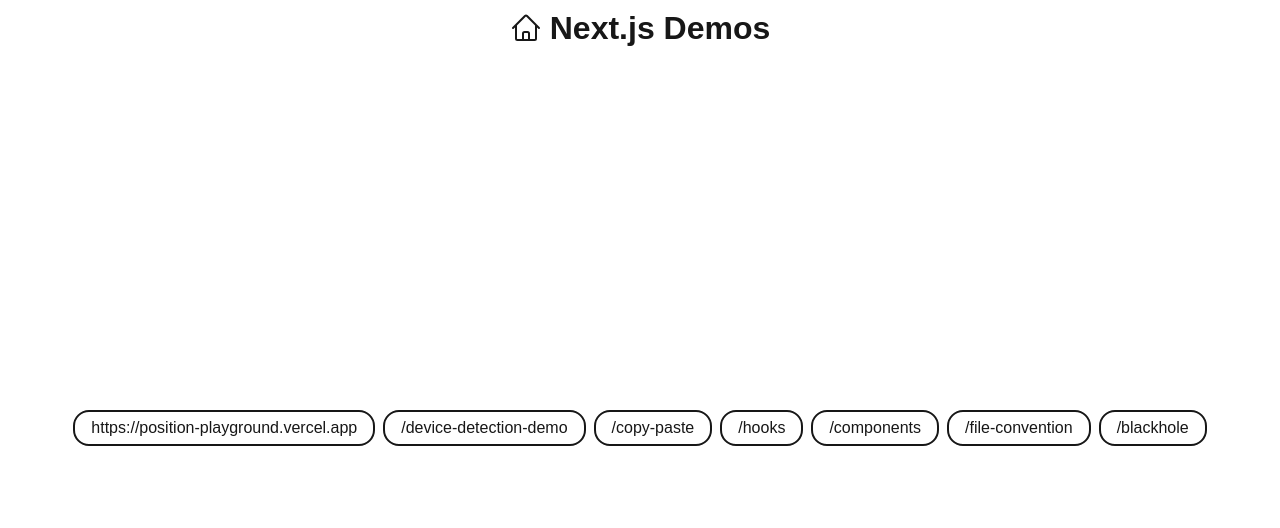
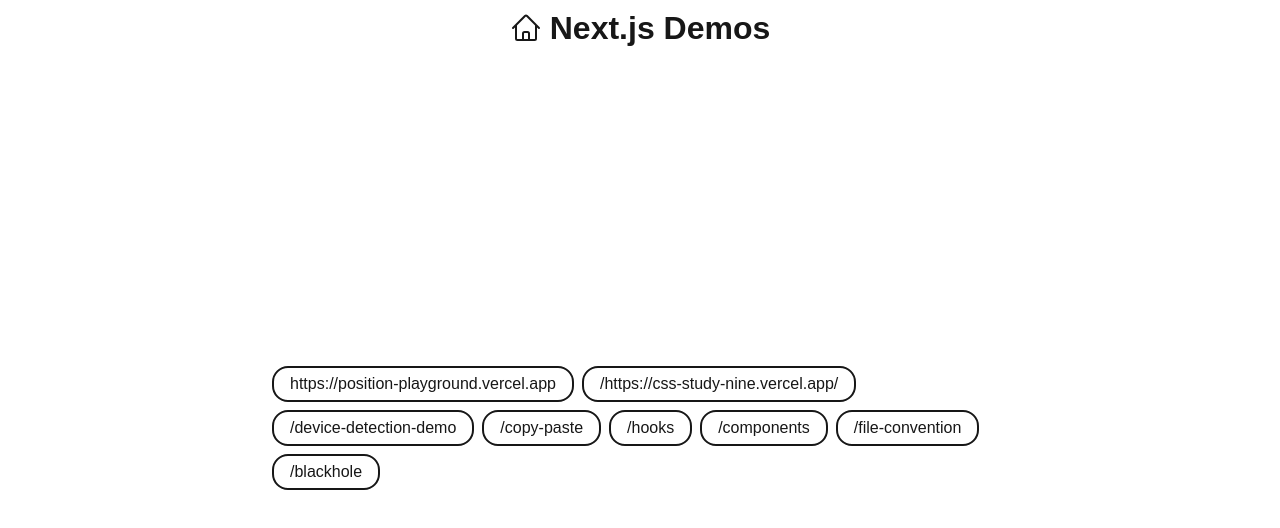
Before and after one commit to nhl1991/nextjs-example-demo, a Next.js app: page / in a window 1280 px wide. Shown: the top 528 px of the page. Built offline with nearby package versions, Linux system fonts and the light colour scheme.

Commit message:
Add link to CSS-study

```diff
--- a/src/app/layout.tsx
+++ b/src/app/layout.tsx
@@ -14,7 +14,7 @@
 });
 
 export const metadata: Metadata = {
-  title: "Create Next App",
+  title: "Laslark1991's Next.js Demo",
   description: "Generated by create next app",
 };
 
--- a/src/app/page.tsx
+++ b/src/app/page.tsx
@@ -4,14 +4,17 @@
 
   return (
     <div className="w-full h-full flex items-center justify-center">
-      <div className="flex flex-wrap p-4 gap-2">
+      <div className="max-w-[48rem] flex flex-wrap p-4 gap-2">
         <LinkContainer link="https://position-playground.vercel.app" />
+
+        <LinkContainer link="/https://css-study-nine.vercel.app/" />
         <LinkContainer link="/device-detection-demo" />
         <LinkContainer link="/copy-paste" />
         <LinkContainer link="/hooks" />
         <LinkContainer link="/components" />
         <LinkContainer link="/file-convention" />
         <LinkContainer link="/blackhole" />
+
       </div>
     </div>
   );
```
